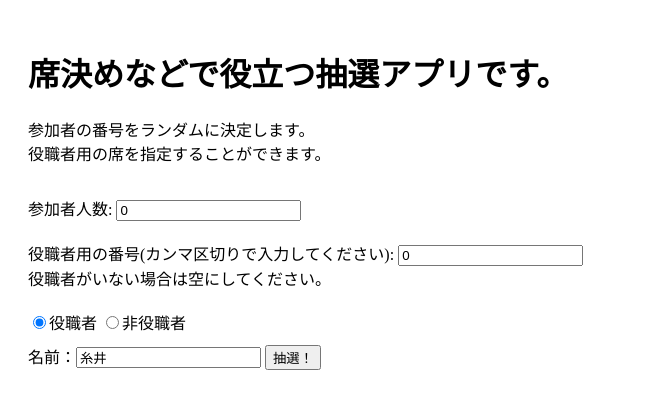
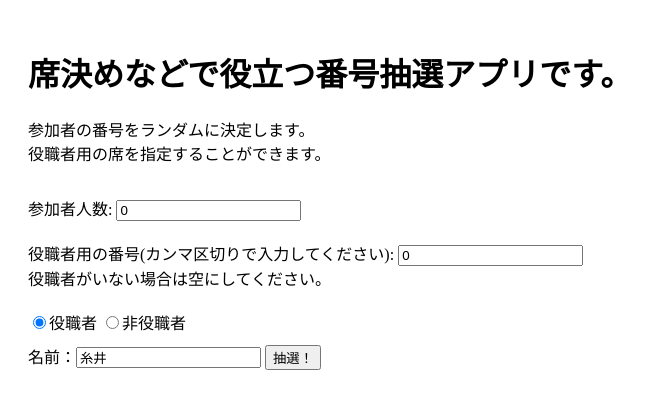
Before and after one commit to Ruka1101/lottery, a plain HTML site: page index.html in a window 1280 px wide. Shown: the whole page, without its empty margins (0-648 px from the left). Drawn offline with Linux system fonts and the light colour scheme.

Commit message:
change title

```diff
--- a/index.html
+++ b/index.html
@@ -4,13 +4,13 @@
     <head>
         <meta charset="UTF-8">
         <link rel="stylesheet" type="text/css" href="style.css">
-        <title>抽選アプリ</title>
+        <title>番号抽選アプリ</title>
         <script src="app.js"></script>
     </head>
 
     <body>
         <div class="container">
-            <h1>席決めなどで役立つ抽選アプリです。</h1>
+            <h1>席決めなどで役立つ番号抽選アプリです。</h1>
             <p>参加者の番号をランダムに決定します。<br>役職者用の席を指定することができます。</p>
 
             <div class="participantsInfo">
```
